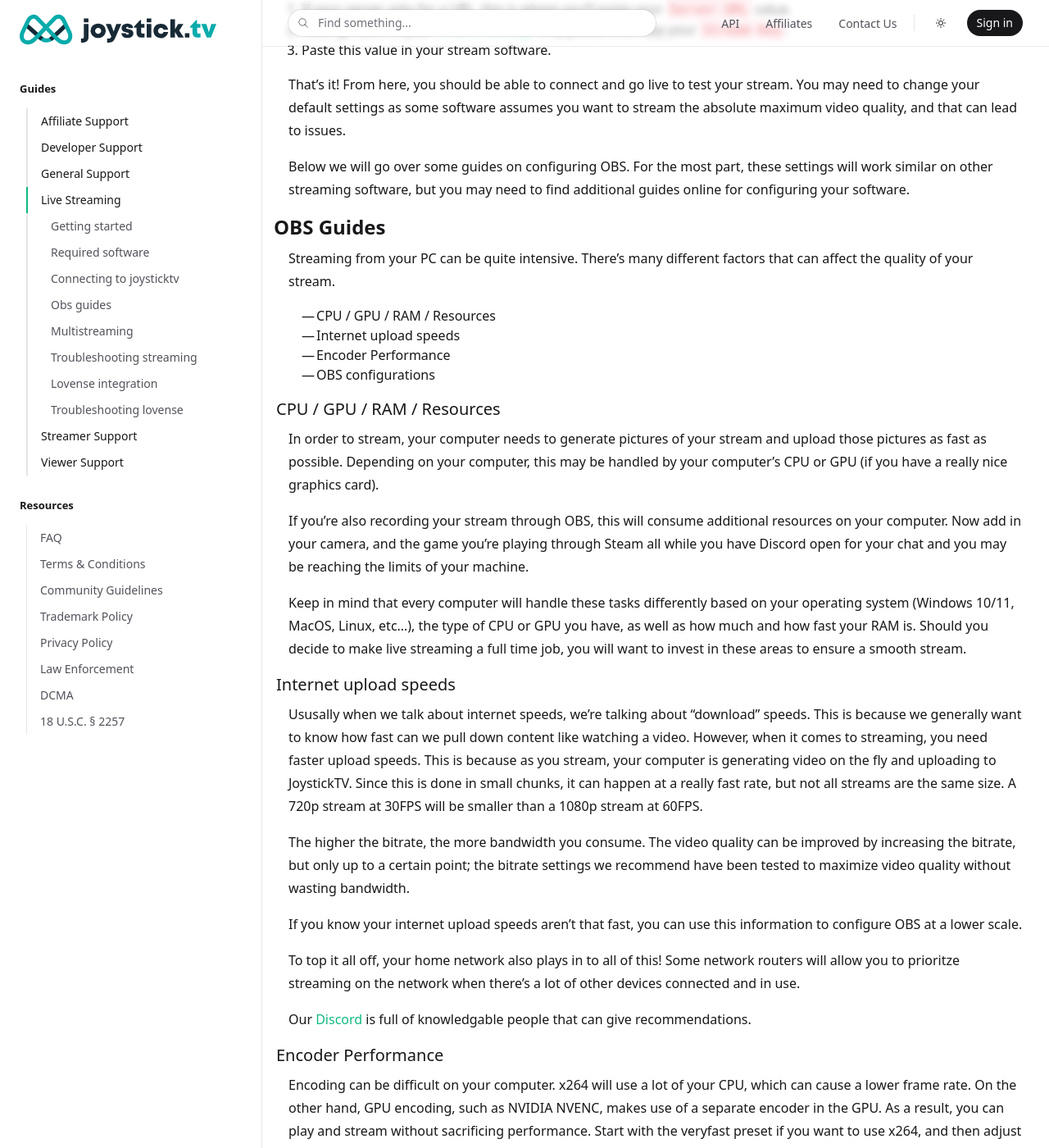
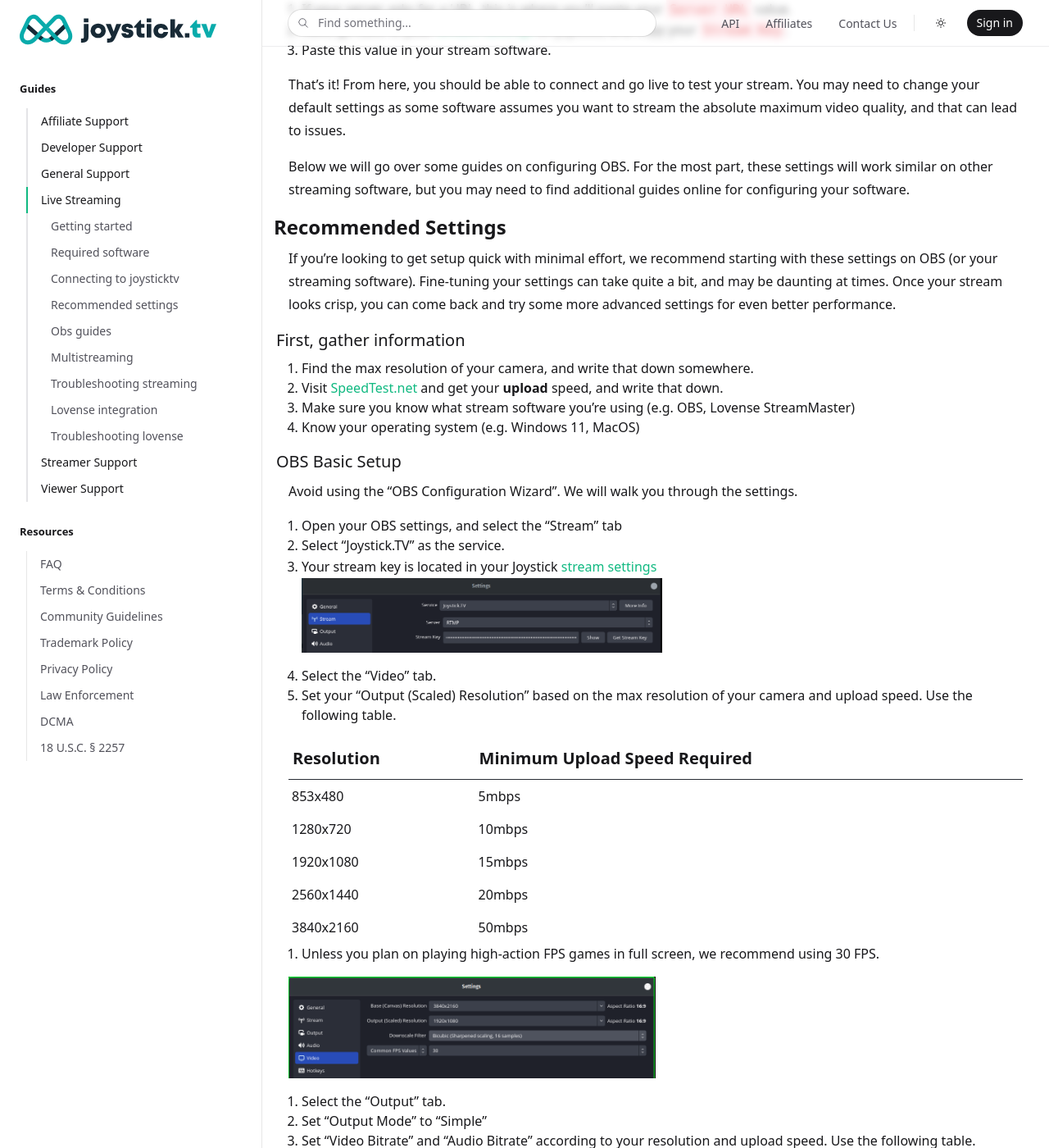
Before and after one commit to joysticktv/joysticktv.github.io, a Jekyll site: the page built from live_streaming.md, in a window 1280 px wide and 1400 px high, scrolled down 1780 px. Shown: the whole window at 82% size. Built offline with Jekyll 4.4.1, drawn with Linux system fonts in a browser that asks for light colours; nearby versions of some CDN libraries; comment, search, counter and statistics services are not loaded; some of the changed text lies outside the part shown.

Commit message:
Adding in some basic recommended settings for OBS quick setup. Fixes #31

```diff
--- a/live_streaming.md
+++ b/live_streaming.md
@@ -8,6 +8,7 @@
   - getting-started
   - required-software
   - connecting-to-joysticktv
+  - recommended-settings
   - obs-guides
   - multistreaming
   - troubleshooting-streaming
@@ -101,6 +102,67 @@
 will work similar on other streaming software, but you may need to find additional guides
 online for configuring your software.
 
+## Recommended Settings
+
+If you're looking to get setup quick with minimal effort, we recommend starting with these
+settings on OBS (or your streaming software). Fine-tuning your settings can take quite a
+bit, and may be daunting at times. Once your stream looks crisp, you can come back and
+try some more advanced settings for even better performance.
+
+### First, gather information
+
+1. Find the max resolution of your camera, and write that down somewhere.
+1. Visit <a href="https://www.speedtest.net/" rel="nofollow" target="_blank">SpeedTest.net</a> and get your **upload** speed, and write that down.
+1. Make sure you know what stream software you're using (e.g. OBS, Lovense StreamMaster)
+1. Know your operating system (e.g. Windows 11, MacOS)
+
+### OBS Basic Setup
+
+Avoid using the "OBS Configuration Wizard". We will walk you through the settings.
+
+1. Open your OBS settings, and select the "Stream" tab
+1. Select "Joystick.TV" as the service.
+1. Your stream key is located in your Joystick [stream settings](https://joystick.tv/stream-settings)
+![OBS Service Setup](/assets/obs-setup-stream-service.png)
+
+
+1. Select the "Video" tab.
+1. Set your "Output (Scaled) Resolution" based on the max resolution of your camera and upload speed. Use the following table.
+
+| Resolution | Minimum Upload Speed Required |
+|---|---|
+| 853x480 | 5mbps |
+| 1280x720 | 10mbps |
+| 1920x1080 | 15mbps |
+| 2560x1440 | 20mbps |
+| 3840x2160 | 50mbps |
+
+1. Unless you plan on playing high-action FPS games in full screen, we recommend using 30 FPS.
+
+![OBS Video Setup](/assets/obs-setup-video-settings.png)
+
+
+1. Select the "Output" tab.
+1. Set "Output Mode" to "Simple"
+1. Set "Video Bitrate" and "Audio Bitrate" according to your resolution and upload speed. Use the following table.
+
+| Resolution | Video Bitrate | Audio Bitrate |
+|---|---|
+| 853x480 | 1500 kbps | 96 kbps |
+| 1024x576 | 2000 kbps | 96 kbps |
+| 1280x720 | 2500 kbps | 128 kbps |
+| 1920x1080 | 3500 kbps | 160 kbps |
+| 2560x1440 | 4500 kbps | 160 kbps |
+| 3840x2160 | 6000 kbps | 192 kbps |
+
+1. Set "Video Encoder" to "Software (x264)"
+1. Set "Encoder Preset" to "veryfast"
+![OBS Output Setup](/assets/obs-setup-output-settings.png)
+
+
+> If you have any issues, you can refer to our [Troubleshooting Steps](#troubleshooting-streaming)
+> or join us in our Discord for more help
+
 ## OBS Guides
 
 Streaming from your PC can be quite intensive. There's many different
@@ -163,8 +225,6 @@
 for a newcomer to streaming. A single setting being off can mean
 the difference between a smooth and clear stream, and a fuzzy
 stream. We will provide some common settings that work for others.
-
-<iframe src="https://www.youtube.com/embed/PimigxU4H1s" title="YouTube video player" frameborder="0" allow="accelerometer; autoplay; clipboard-write; encrypted-media; gyroscope; picture-in-picture; web-share" allowfullscreen></iframe>
 
 **Software Encoding**
 
```
Also changed, not shown: assets/obs-setup-output-settings.png (added), assets/obs-setup-stream-service.png (added), assets/obs-setup-video-settings.png (added).
